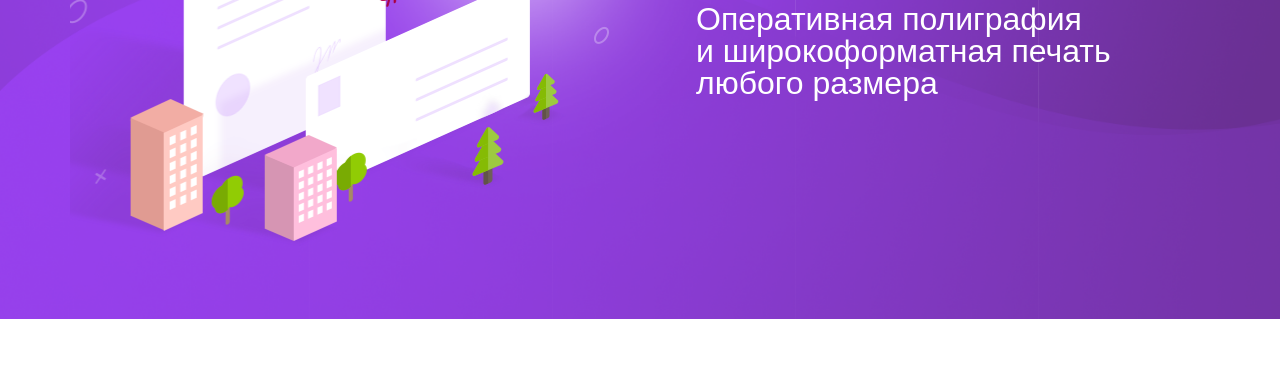
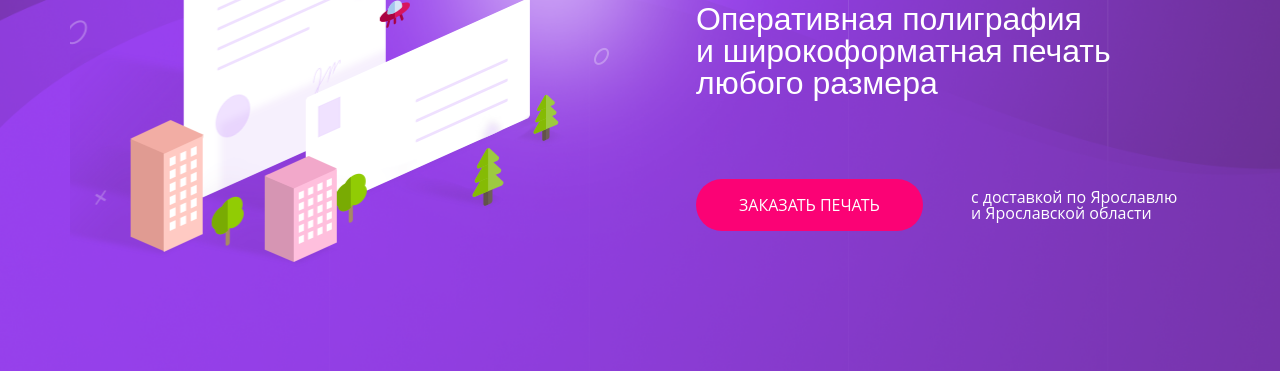
Before and after one commit to Ramitsan/ArtActive-Adaptive, a website: page source/index.html in a window 1280 px wide. Shown: the part 462-833 px from the top of the page. Before the commit the page ends 800 px from the top, so only its background shows below. Drawn offline with nearby package versions, Linux system fonts and the light colour scheme; files that its build step writes are made by us from their sources.

Commit message:
Дополняет стили хэдера

```diff
--- a/source/index.html
+++ b/source/index.html
@@ -65,8 +65,8 @@
                     <p class="header-info__slogan">Размер не имеет значения!</p>
                     <h1 class="header-info__title">Оперативная полиграфия <br> и широкоформатная печать любого размера </h1>
                     <div class="header-info__request">
-                        <!-- <a class="btn btn-rose info-request__link" href="#">Заказать печать</a> -->
-                        <!-- <p class="info-request__delivery">с доставкой по Ярославлю и Ярославской области</p> -->
+                        <a class="btn btn-rose header-info__link" href="#">Заказать печать</a>
+                        <p class="header-info__delivery">с доставкой по Ярославлю и Ярославской области</p>
                     </div>
                 </div>
             </div>
--- a/source/sass/base/base.scss
+++ b/source/sass/base/base.scss
@@ -11,9 +11,9 @@ body {
     font-family: Open Sans, sans-serif;
     font-size: 14px;
     line-height: 24px;
-    color: #5e606a;
+    color: $color-font-main;
     font-weight: normal;
-    background-color: #fff;
+    background-color: $color-white;
 }
 
 a {
--- a/source/sass/blocks/btn.scss
+++ b/source/sass/blocks/btn.scss
@@ -4,9 +4,9 @@
 }
 
 .btn-rose {
-    background-color: #fb0275;
+    background-color: $color-button-rose;
     display: inline-block;
-    color: #ffffff;
+    color: $color-white;
     font-size: 16px;
     line-height: 16px;
     font-weight: normal;
--- a/source/sass/blocks/header-info.scss
+++ b/source/sass/blocks/header-info.scss
@@ -9,7 +9,7 @@
     line-height: 74px;
     font-weight: bold;
     text-transform: uppercase;
-    color: #ffffff;
+    color: $color-white;
     margin: 0;
 }
 
@@ -18,7 +18,7 @@
     font-size: 32px;
     line-height: 32px;
     font-weight: normal;
-    color: #ffffff;
+    color: $color-white;
 }
 
 .header-info__request {
@@ -29,3 +29,17 @@
     justify-content: space-between;
     flex-wrap: wrap;
 }
+
+.header-info__link {
+    padding: 17px 42px;
+}
+
+.header-info__delivery {
+    width: 210px;
+    margin: 0;
+    margin-top: 10px;
+    color: $color-white;
+    font-size: 16px;
+    line-height: 16px;
+    font-weight: normal;
+}
--- a/source/sass/blocks/main-nav.scss
+++ b/source/sass/blocks/main-nav.scss
@@ -15,7 +15,7 @@
 .main-nav__link {
     display: inline-block;
     padding: 4px 25px;
-    color: #ffffff;
+    color: $color-white;
     font-size: 13px;
     line-height: 15px;
     text-transform: uppercase;
--- a/source/sass/style.scss
+++ b/source/sass/style.scss
@@ -1,6 +1,6 @@
 @import "node_modules/normalize.css/normalize";
+@import "abstract/variables.scss";
 @import "base/base.scss";
-@import "abstract/variables.scss";
 @import "blocks/page-header.scss";
 @import "blocks/btn.scss";
 @import "blocks/main-nav.scss";
```
Also changed, not shown: build/css/style.min.css, build/index.html, 1 other file.
